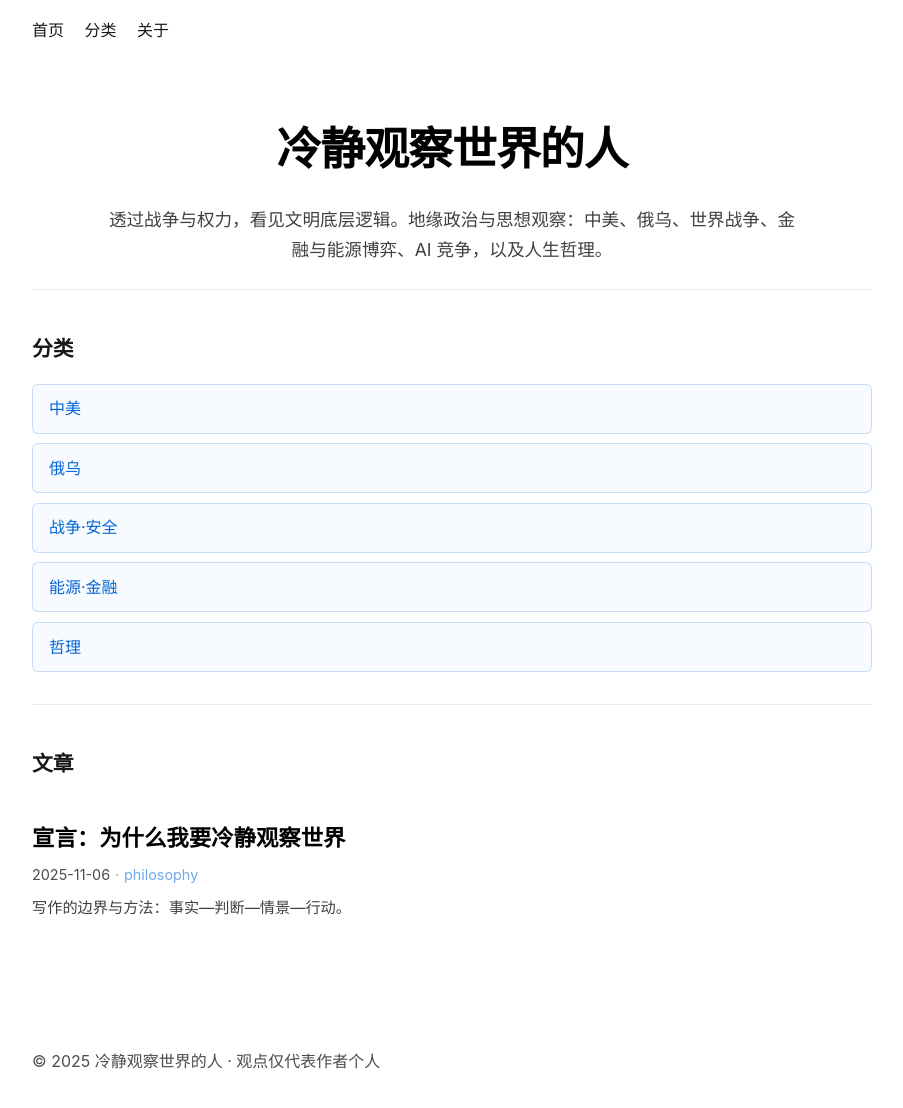
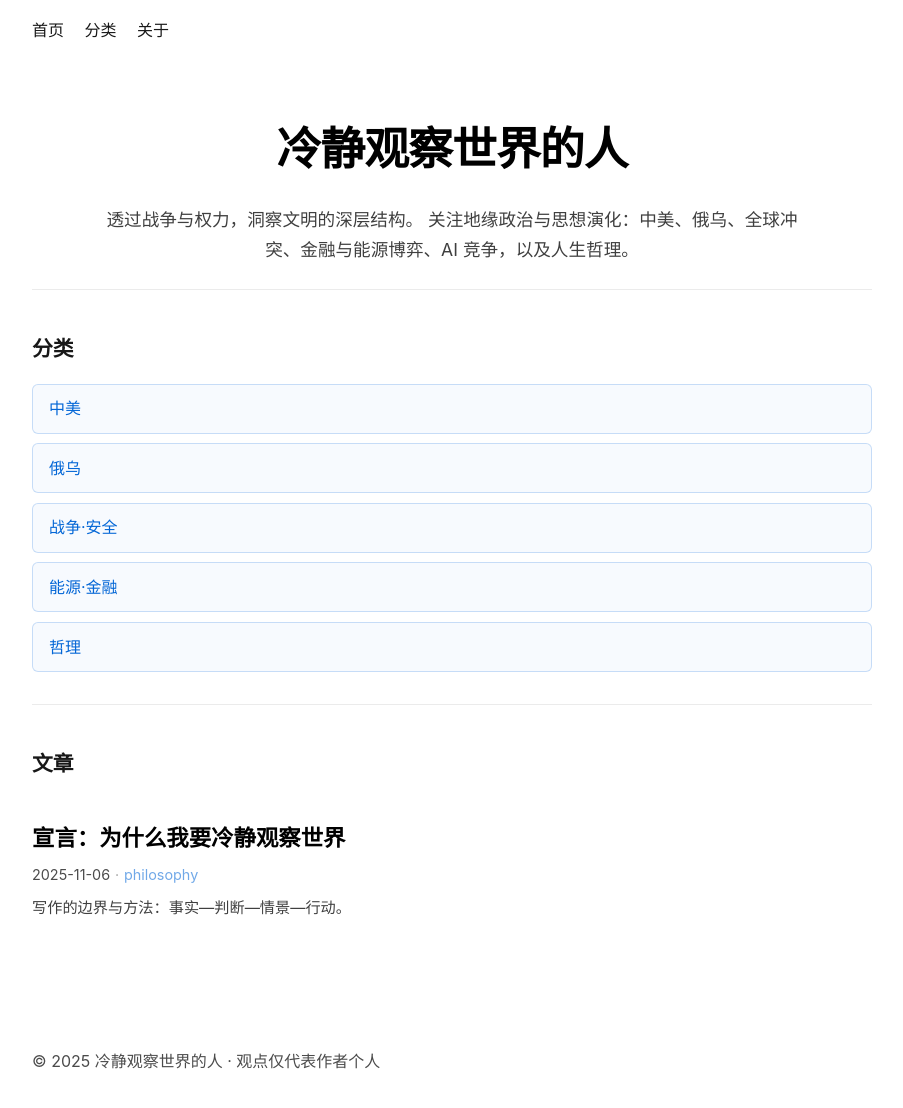
Before and after one commit to brucehho/strategic-observer, a Jekyll site: the page built from index.md, in a window 1280 px wide. Shown: the whole page, without its empty margins (188-1091 px from the left). Built offline with Jekyll 4.4.1, drawn with Linux system fonts in a browser that asks for light colours.

Commit message:
更新站点描述文字

```diff
--- a/_config.yml
+++ b/_config.yml
@@ -1,7 +1,10 @@
 # 站点基础信息
 name: 冷静观察世界的人
 title: 冷静观察世界的人
-description: "透过战争与权力，看见文明底层逻辑。地缘政治与思想观察：中美、俄乌、世界战争、金融与能源博弈、AI 竞争，以及人生哲理。"
+description: |
+  透过战争与权力，洞察文明的深层结构。
+
+  关注地缘政治与思想演化：中美、俄乌、全球冲突、金融与能源博弈、AI 竞争，以及人生哲理。
 
 url: https://brucehho.github.io
 baseurl: "/strategic-observer"   # 若绑定独立域名或用用户主页，可置为 ""
```
